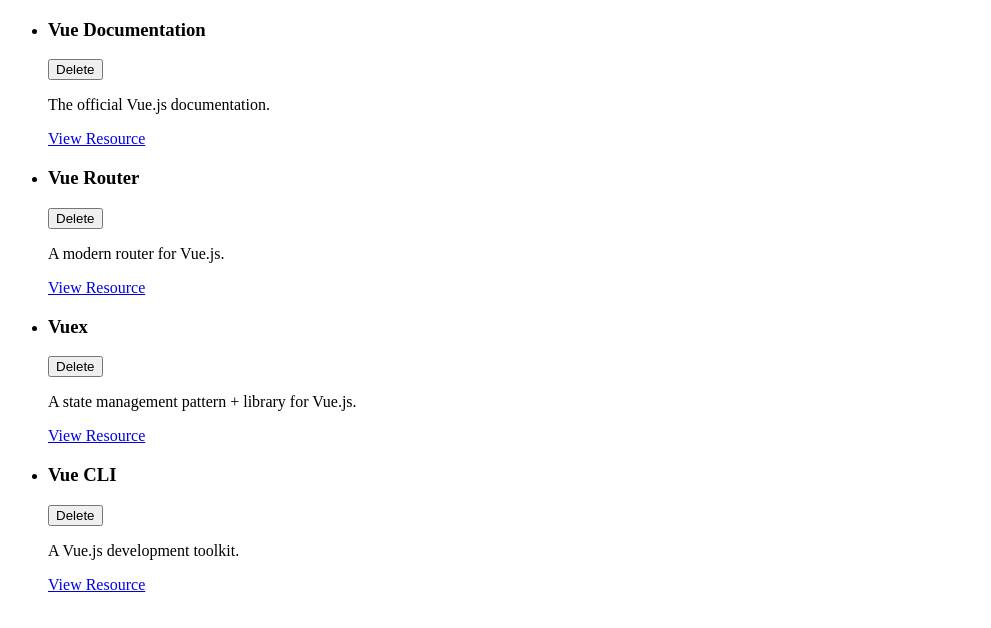
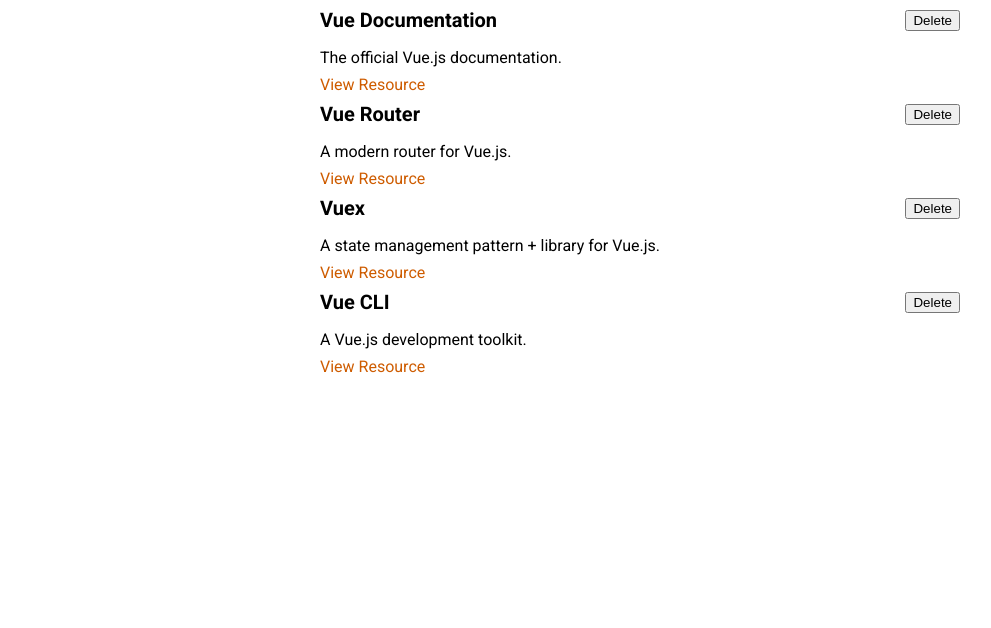
Before and after one commit to elvan/learning-resources-app-vue-example, a Vue app: page / in a window 1280 px wide. Shown: the top 628 px of the page, without its empty margins (0-991 px from the left). Built offline with nearby package versions, Linux system fonts and the light colour scheme.

Commit message:
adding styling and a new component

```diff
--- a/src/App.vue
+++ b/src/App.vue
@@ -1,21 +1,13 @@
 <template>
-  <ul>
-    <learning-resource
-      v-for="resource in storedResources"
-      :key="resource.id"
-      :title="resource.title"
-      :description="resource.description"
-      :url="resource.url"
-    ></learning-resource>
-  </ul>
+  <stored-resources :resources="storedResources"></stored-resources>
 </template>
 
 <script>
-import LearningResource from './components/learning-resources/LearningResource.vue';
+import StoredResources from './components/learning-resources/StoredResources.vue';
 
 export default {
   components: {
-    LearningResource,
+    StoredResources,
   },
 
   data() {
@@ -52,3 +44,19 @@
   methods: {},
 };
 </script>
+
+<style>
+@import url('https://fonts.googleapis.com/css2?family=Roboto:wght@400;700&display=swap');
+
+* {
+  box-sizing: border-box;
+}
+
+html {
+  font-family: 'Roboto', sans-serif;
+}
+
+body {
+  margin: 0;
+}
+</style>
--- a/src/components/learning-resources/LearningResource.vue
+++ b/src/components/learning-resources/LearningResource.vue
@@ -8,7 +8,7 @@
     </div>
     <p>{{ description }}</p>
     <nav>
-      <a :href="url">View Resource</a>
+      <a :href="url" target="_blank">View Resource</a>
     </nav>
   </li>
 </template>
@@ -18,3 +18,35 @@
   props: ['title', 'description', 'url'],
 };
 </script>
+
+<style scoped>
+li {
+  margin: auto;
+  max-width: 40rem;
+}
+
+header {
+  display: flex;
+  justify-content: space-between;
+  align-items: center;
+}
+
+h3 {
+  font-size: 1.25rem;
+  margin: 0.5rem 0;
+}
+
+p {
+  margin: 0.5rem 0;
+}
+
+a {
+  text-decoration: none;
+  color: #ce5c00;
+}
+
+a:hover,
+a:active {
+  color: #c89300;
+}
+</style>
--- /dev/null
+++ b/src/components/learning-resources/StoredResources.vue
@@ -0,0 +1,33 @@
+<template>
+  <ul>
+    <learning-resource
+      v-for="resource in resources"
+      :key="resource.id"
+      :title="resource.title"
+      :description="resource.description"
+      :url="resource.url"
+    ></learning-resource>
+  </ul>
+</template>
+
+<script>
+import LearningResource from './LearningResource.vue';
+
+export default {
+  components: {
+    LearningResource,
+  },
+
+  props: ['resources'],
+};
+</script>
+
+<style scoped>
+ul {
+  list-style: none;
+  margin: 0;
+  padding: 0;
+  margin: auto;
+  max-width: 40rem;
+}
+</style>
```
